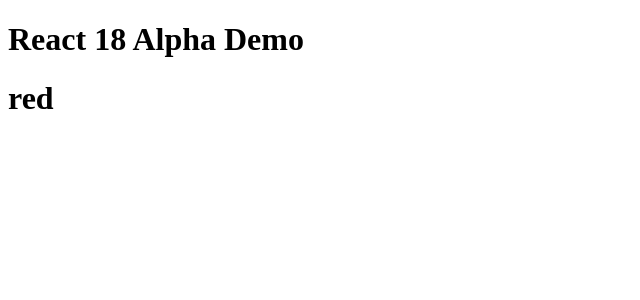
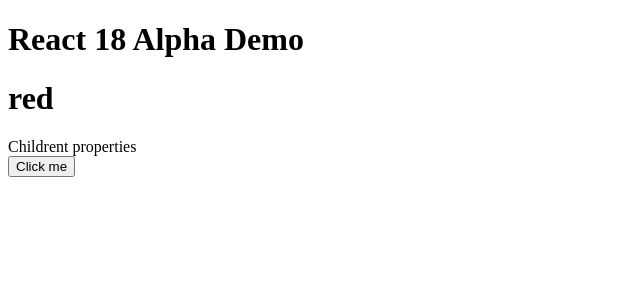
Before and after one commit to truongtran990/learn-ts-react, a React (Create React App) app: page / in a window 1280 px wide. Shown: the top 300 px of the page, without its empty margins (0-640 px from the left). Built offline with nearby package versions, Linux system fonts and the light colour scheme.

Commit message:
ts with children props

```diff
--- a/src/props/Child.tsx
+++ b/src/props/Child.tsx
@@ -1,6 +1,17 @@
 interface ChildProps {
   color: string;
+  onClick: () => void;
+  children: React.ReactNode;
 }
+
+export const Child = ({ color, onClick }: ChildProps) => {
+  return (
+    <>
+      <h1>{color}</h1>
+      <button onClick={onClick}>Click me</button>
+    </>
+  );
+};
 
 /**
  * Child will be a React function component
@@ -9,6 +20,17 @@
  * @param param0 color props is passing from parent component
  * @returns React Functional Component
  */
-export const Child: React.FC<ChildProps> = ({ color }) => {
-  return <h1>{color}</h1>;
+export const ChildAsFC: React.FC<ChildProps> = ({
+  color,
+  onClick,
+  children,
+}) => {
+  return (
+    <>
+      <h1>{color}</h1>
+      {children}
+      <br />
+      <button onClick={onClick}>Click me</button>
+    </>
+  );
 };
--- a/src/props/Parent.tsx
+++ b/src/props/Parent.tsx
@@ -1,7 +1,11 @@
-import { Child } from "./Child";
+import { ChildAsFC } from "./Child";
 
 const Parent = () => {
-  return <Child color="red" />;
+  return (
+    <ChildAsFC color="red" onClick={() => console.log("Clicked!!!")}>
+      Childrent properties
+    </ChildAsFC>
+  );
 };
 
 export default Parent;
```
